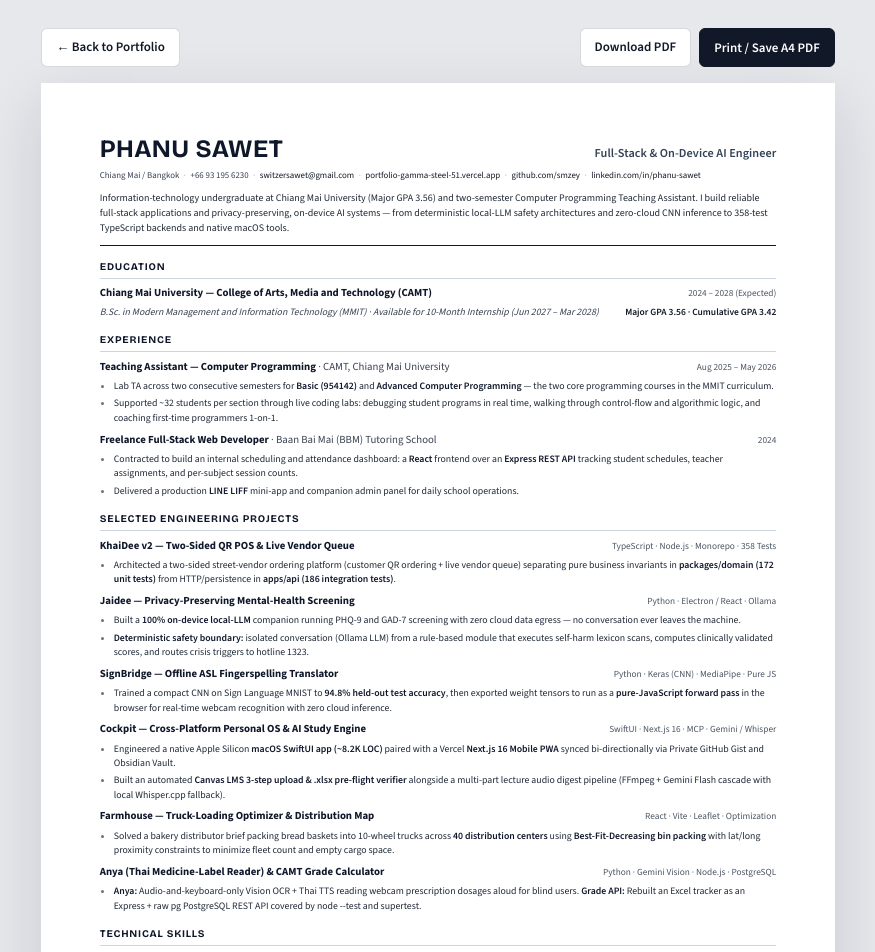
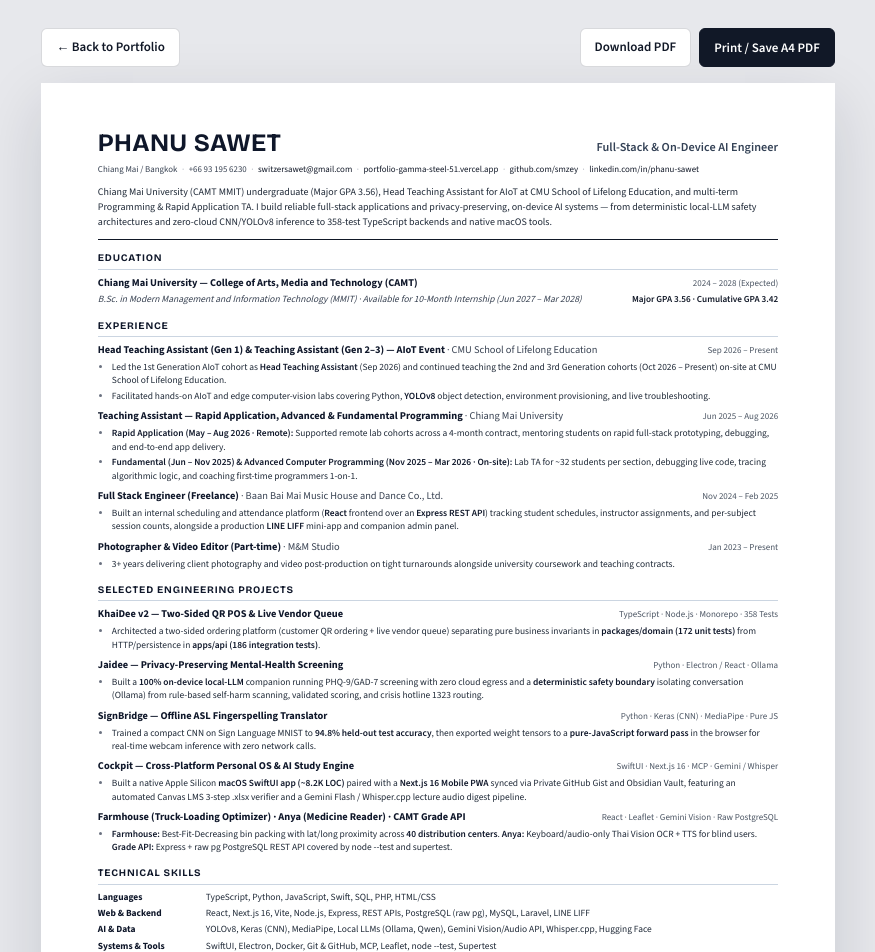
Before and after one commit to smzey/portfolio, a Next.js app: page /cv in a window 1280 px wide. Shown: the top 952 px of the page, without its empty margins (202-1077 px from the left). Built offline with nearby package versions, Linux system fonts and the light colour scheme; a web font is replaced by a local one.

Commit message:
feat(cv,portfolio): sync full LinkedIn experience (Head TA AIoT, Rapid App TA, BBM Co., Ltd., M&M Studio)

```diff
--- a/src/app/cv/cv.module.css
+++ b/src/app/cv/cv.module.css
@@ -47,12 +47,12 @@
   margin: 0 auto;
   background: #ffffff;
   color: #111827;
-  padding: 14mm 15.5mm 13mm;
+  padding: 12.5mm 15mm 11.5mm;
   box-shadow: 0 20px 60px rgba(17, 24, 39, 0.14);
   overflow: hidden;
   display: flex;
   flex-direction: column;
-  gap: 13px;
+  gap: 10.5px;
   font-family: var(--font-cv), -apple-system, BlinkMacSystemFont, 'Helvetica Neue', Arial, sans-serif;
   font-variant-numeric: tabular-nums;
 }
@@ -121,14 +121,14 @@
 .section {
   display: flex;
   flex-direction: column;
-  gap: 7.5px;
+  gap: 6px;
 }
 
 .secTitle {
   margin: 0;
-  padding-bottom: 3px;
+  padding-bottom: 2.5px;
   border-bottom: 1px solid #cbd5e1;
-  font-size: 10.2px;
+  font-size: 10px;
   font-weight: 700;
   letter-spacing: 0.08em;
   text-transform: uppercase;
@@ -139,21 +139,21 @@
 .entry {
   display: flex;
   flex-direction: column;
-  gap: 2.5px;
+  gap: 2px;
 }
 
 .entryTop {
   display: flex;
   justify-content: space-between;
   align-items: baseline;
-  gap: 12px;
+  gap: 10px;
 }
 
 .entryTitle {
-  font-size: 10.8px;
+  font-size: 10.4px;
   font-weight: 700;
   color: #0f172a;
-  line-height: 1.3;
+  line-height: 1.28;
 }
 
 .entryOrg {
@@ -162,35 +162,35 @@
 }
 
 .entrySub {
-  font-size: 9.8px;
+  font-size: 9.5px;
   font-style: italic;
   color: #374151;
-  line-height: 1.38;
+  line-height: 1.35;
 }
 
 .entryMeta {
-  font-size: 9.3px;
+  font-size: 9px;
   font-weight: 500;
   color: #4b5563;
   white-space: nowrap;
 }
 
 .entryMetaStrong {
-  font-size: 9.5px;
+  font-size: 9.2px;
   font-weight: 600;
   color: #111827;
   white-space: nowrap;
 }
 
 .bullets {
-  margin: 2px 0 0;
+  margin: 1.5px 0 0;
   padding-left: 14px;
   list-style-type: disc;
   display: flex;
   flex-direction: column;
-  gap: 3px;
-  font-size: 9.8px;
-  line-height: 1.46;
+  gap: 2.2px;
+  font-size: 9.45px;
+  line-height: 1.42;
   color: #1f2937;
 }
 
@@ -206,11 +206,11 @@
 /* Skills Grid */
 .skillsGrid {
   display: grid;
-  grid-template-columns: 98px 1fr;
-  row-gap: 4px;
+  grid-template-columns: 96px 1fr;
+  row-gap: 3px;
   column-gap: 12px;
-  font-size: 9.8px;
-  line-height: 1.44;
+  font-size: 9.45px;
+  line-height: 1.4;
 }
 
 .skillLabel {
--- a/src/app/cv/page.tsx
+++ b/src/app/cv/page.tsx
@@ -54,10 +54,10 @@ export default function CvPage() {
           </div>
 
           <p className={styles.summary}>
-            Information-technology undergraduate at Chiang Mai University (Major GPA 3.56) and two-semester Computer Programming
-            Teaching Assistant. I build reliable full-stack applications and privacy-preserving, on-device AI systems — from
-            deterministic local-LLM safety architectures and zero-cloud CNN inference to 358-test TypeScript backends and native
-            macOS tools.
+            Chiang Mai University (CAMT MMIT) undergraduate (Major GPA 3.56), Head Teaching Assistant for AIoT at CMU School of
+            Lifelong Education, and multi-term Programming &amp; Rapid Application TA. I build reliable full-stack applications and
+            privacy-preserving, on-device AI systems — from deterministic local-LLM safety architectures and zero-cloud CNN/YOLOv8
+            inference to 358-test TypeScript backends and native macOS tools.
           </p>
         </header>
 
@@ -80,25 +80,26 @@ export default function CvPage() {
           </div>
         </section>
 
-        {/* Experience */}
+        {/* Experience (Synced 1:1 with LinkedIn) */}
         <section className={styles.section}>
           <h2 className={styles.secTitle}>Experience</h2>
 
           <div className={styles.entry}>
             <div className={styles.entryTop}>
               <div className={styles.entryTitle}>
-                Teaching Assistant — Computer Programming <span className={styles.entryOrg}>· CAMT, Chiang Mai University</span>
+                Head Teaching Assistant (Gen 1) &amp; Teaching Assistant (Gen 2–3) — AIoT Event{' '}
+                <span className={styles.entryOrg}>· CMU School of Lifelong Education</span>
               </div>
-              <div className={styles.entryMeta}>Aug 2025 – May 2026</div>
+              <div className={styles.entryMeta}>Sep 2026 – Present</div>
             </div>
             <ul className={styles.bullets}>
               <li>
-                Lab TA across two consecutive semesters for <strong>Basic (954142)</strong> and{' '}
-                <strong>Advanced Computer Programming</strong> — the two core programming courses in the MMIT curriculum.
+                Led the 1st Generation AIoT cohort as <strong>Head Teaching Assistant</strong> (Sep 2026) and continued teaching the
+                2nd and 3rd Generation cohorts (Oct 2026 – Present) on-site at CMU School of Lifelong Education.
               </li>
               <li>
-                Supported ~32 students per section through live coding labs: debugging student programs in real time, walking
-                through control-flow and algorithmic logic, and coaching first-time programmers 1-on-1.
+                Facilitated hands-on AIoT and edge computer-vision labs covering Python, <strong>YOLOv8</strong> object detection,
+                environment provisioning, and live troubleshooting.
               </li>
             </ul>
           </div>
@@ -106,17 +107,52 @@ export default function CvPage() {
           <div className={styles.entry}>
             <div className={styles.entryTop}>
               <div className={styles.entryTitle}>
-                Freelance Full-Stack Web Developer <span className={styles.entryOrg}>· Baan Bai Mai (BBM) Tutoring School</span>
+                Teaching Assistant — Rapid Application, Advanced &amp; Fundamental Programming{' '}
+                <span className={styles.entryOrg}>· Chiang Mai University</span>
               </div>
-              <div className={styles.entryMeta}>2024</div>
+              <div className={styles.entryMeta}>Jun 2025 – Aug 2026</div>
             </div>
             <ul className={styles.bullets}>
               <li>
-                Contracted to build an internal scheduling and attendance dashboard: a <strong>React</strong> frontend over an{' '}
-                <strong>Express REST API</strong> tracking student schedules, teacher assignments, and per-subject session counts.
+                <strong>Rapid Application (May – Aug 2026 · Remote):</strong> Supported remote lab cohorts across a 4-month
+                contract, mentoring students on rapid full-stack prototyping, debugging, and end-to-end app delivery.
               </li>
               <li>
-                Delivered a production <strong>LINE LIFF</strong> mini-app and companion admin panel for daily school operations.
+                <strong>Fundamental (Jun – Nov 2025) &amp; Advanced Computer Programming (Nov 2025 – Mar 2026 · On-site):</strong>{' '}
+                Lab TA for ~32 students per section, debugging live code, tracing algorithmic logic, and coaching first-time
+                programmers 1-on-1.
+              </li>
+            </ul>
+          </div>
+
+          <div className={styles.entry}>
+            <div className={styles.entryTop}>
+              <div className={styles.entryTitle}>
+                Full Stack Engineer (Freelance){' '}
+                <span className={styles.entryOrg}>· Baan Bai Mai Music House and Dance Co., Ltd.</span>
+              </div>
+              <div className={styles.entryMeta}>Nov 2024 – Feb 2025</div>
+            </div>
+            <ul className={styles.bullets}>
+              <li>
+                Built an internal scheduling and attendance platform (<strong>React</strong> frontend over an{' '}
+                <strong>Express REST API</strong>) tracking student schedules, instructor assignments, and per-subject session
+                counts, alongside a production <strong>LINE LIFF</strong> mini-app and companion admin panel.
+              </li>
+            </ul>
+          </div>
+
+          <div className={styles.entry}>
+            <div className={styles.entryTop}>
+              <div className={styles.entryTitle}>
+                Photographer &amp; Video Editor (Part-time) <span className={styles.entryOrg}>· M&amp;M Studio</span>
+              </div>
+              <div className={styles.entryMeta}>Jan 2023 – Present</div>
+            </div>
+            <ul className={styles.bullets}>
+              <li>
+                3+ years delivering client photography and video post-production on tight turnarounds alongside university
+                coursework and teaching contracts.
               </li>
             </ul>
           </div>
@@ -133,8 +169,8 @@ export default function CvPage() {
             </div>
             <ul className={styles.bullets}>
               <li>
-                Architected a two-sided street-vendor ordering platform (customer QR ordering + live vendor queue) separating pure
-                business invariants in <strong>packages/domain (172 unit tests)</strong> from HTTP/persistence in{' '}
+                Architected a two-sided ordering platform (customer QR ordering + live vendor queue) separating pure business
+                invariants in <strong>packages/domain (172 unit tests)</strong> from HTTP/persistence in{' '}
                 <strong>apps/api (186 integration tests)</strong>.
               </li>
             </ul>
@@ -147,12 +183,9 @@ export default function CvPage() {
             </div>
             <ul className={styles.bullets}>
               <li>
-                Built a <strong>100% on-device local-LLM</strong> companion running PHQ-9 and GAD-7 screening with zero cloud data
-                egress — no conversation ever leaves the machine.
-              </li>
-              <li>
-                <strong>Deterministic safety boundary:</strong> isolated conversation (Ollama LLM) from a rule-based module that
-                executes self-harm lexicon scans, computes clinically validated scores, and routes crisis triggers to hotline 1323.
+                Built a <strong>100% on-device local-LLM</strong> companion running PHQ-9/GAD-7 screening with zero cloud egress and
+                a <strong>deterministic safety boundary</strong> isolating conversation (Ollama) from rule-based self-harm scanning,
+                validated scoring, and crisis hotline 1323 routing.
               </li>
             </ul>
           </div>
@@ -164,9 +197,9 @@ export default function CvPage() {
             </div>
             <ul className={styles.bullets}>
               <li>
-                Trained a compact CNN on Sign Language MNIST to <strong>94.8% held-out test accuracy</strong>, then exported
-                weight tensors to run as a <strong>pure-JavaScript forward pass</strong> in the browser for real-time webcam
-                recognition with zero cloud inference.
+                Trained a compact CNN on Sign Language MNIST to <strong>94.8% held-out test accuracy</strong>, then exported weight
+                tensors to a <strong>pure-JavaScript forward pass</strong> in the browser for real-time webcam inference with zero
+                network calls.
               </li>
             </ul>
           </div>
@@ -178,40 +211,25 @@ export default function CvPage() {
             </div>
             <ul className={styles.bullets}>
               <li>
-                Engineered a native Apple Silicon <strong>macOS SwiftUI app (~8.2K LOC)</strong> paired with a Vercel{' '}
-                <strong>Next.js 16 Mobile PWA</strong> synced bi-directionally via Private GitHub Gist and Obsidian Vault.
-              </li>
-              <li>
-                Built an automated <strong>Canvas LMS 3-step upload &amp; .xlsx pre-flight verifier</strong> alongside a multi-part
-                lecture audio digest pipeline (FFmpeg + Gemini Flash cascade with local Whisper.cpp fallback).
+                Built a native Apple Silicon <strong>macOS SwiftUI app (~8.2K LOC)</strong> paired with a{' '}
+                <strong>Next.js 16 Mobile PWA</strong> synced via Private GitHub Gist and Obsidian Vault, featuring an automated
+                Canvas LMS 3-step .xlsx verifier and a Gemini Flash / Whisper.cpp lecture audio digest pipeline.
               </li>
             </ul>
           </div>
 
           <div className={styles.entry}>
             <div className={styles.entryTop}>
-              <div className={styles.entryTitle}>Farmhouse — Truck-Loading Optimizer &amp; Distribution Map</div>
-              <div className={styles.entryMeta}>React · Vite · Leaflet · Optimization</div>
+              <div className={styles.entryTitle}>
+                Farmhouse (Truck-Loading Optimizer) · Anya (Medicine Reader) · CAMT Grade API
+              </div>
+              <div className={styles.entryMeta}>React · Leaflet · Gemini Vision · Raw PostgreSQL</div>
             </div>
             <ul className={styles.bullets}>
               <li>
-                Solved a bakery distributor brief packing bread baskets into 10-wheel trucks across <strong>40 distribution centers</strong>{' '}
-                using <strong>Best-Fit-Decreasing bin packing</strong> with lat/long proximity constraints to minimize fleet count
-                and empty cargo space.
-              </li>
-            </ul>
-          </div>
-
-          <div className={styles.entry}>
-            <div className={styles.entryTop}>
-              <div className={styles.entryTitle}>Anya (Thai Medicine-Label Reader) &amp; CAMT Grade Calculator</div>
-              <div className={styles.entryMeta}>Python · Gemini Vision · Node.js · PostgreSQL</div>
-            </div>
-            <ul className={styles.bullets}>
-              <li>
-                <strong>Anya:</strong> Audio-and-keyboard-only Vision OCR + Thai TTS reading webcam prescription dosages aloud for
-                blind users. <strong>Grade API:</strong> Rebuilt an Excel tracker as an Express + raw pg PostgreSQL REST API
-                covered by node --test and supertest.
+                <strong>Farmhouse:</strong> Best-Fit-Decreasing bin packing with lat/long proximity across{' '}
+                <strong>40 distribution centers</strong>. <strong>Anya:</strong> Keyboard/audio-only Thai Vision OCR + TTS for blind
+                users. <strong>Grade API:</strong> Express + raw pg PostgreSQL REST API covered by node --test and supertest.
               </li>
             </ul>
           </div>
@@ -226,7 +244,7 @@ export default function CvPage() {
             <div className={styles.skillLabel}>Web &amp; Backend</div>
             <div className={styles.skillVal}>React, Next.js 16, Vite, Node.js, Express, REST APIs, PostgreSQL (raw pg), MySQL, Laravel, LINE LIFF</div>
             <div className={styles.skillLabel}>AI &amp; Data</div>
-            <div className={styles.skillVal}>Keras (CNN), MediaPipe, Local LLMs (Ollama, Qwen), Gemini Vision/Audio API, Whisper.cpp, Hugging Face</div>
+            <div className={styles.skillVal}>YOLOv8, Keras (CNN), MediaPipe, Local LLMs (Ollama, Qwen), Gemini Vision/Audio API, Whisper.cpp, Hugging Face</div>
             <div className={styles.skillLabel}>Systems &amp; Tools</div>
             <div className={styles.skillVal}>SwiftUI, Electron, Docker, Git &amp; GitHub, MCP, Leaflet, node --test, Supertest</div>
             <div className={styles.skillLabel}>Spoken</div>
--- a/src/app/layout.tsx
+++ b/src/app/layout.tsx
@@ -33,7 +33,7 @@ const ibmMono = IBM_Plex_Mono({
 export const metadata: Metadata = {
   title: 'Phanu Sawet — Full-Stack & On-Device AI Engineer',
   description:
-    'Engineering portfolio of Phanu Sawet (CMU CAMT MMIT · Major GPA 3.56). Privacy-preserving local LLMs, zero-cloud CNN inference, 358-test TypeScript systems, and logistics optimization. Available for 10-Month Co-op / Internship (Jun 2027 – Mar 2028).',
+    'Engineering portfolio of Phanu Sawet (CMU CAMT MMIT · Major GPA 3.56 · Head TA for AIoT & multi-term CMU TA). Privacy-preserving local LLMs, zero-cloud CNN/YOLOv8 inference, 358-test TypeScript systems, and logistics optimization. Available for 10-Month Co-op / Internship (Jun 2027 – Mar 2028).',
   openGraph: {
     title: 'Phanu Sawet — Full-Stack & On-Device AI Engineer',
     description:
```
Also changed, not shown: src/data/portfolio.ts (+72 -38 lines), 1 other file (tests, documents, lock files or other folders).
